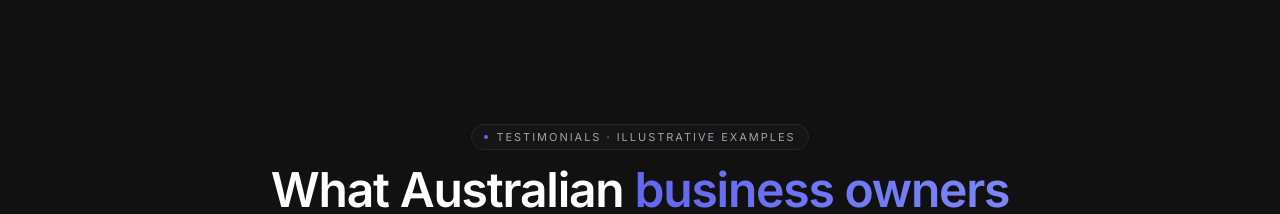
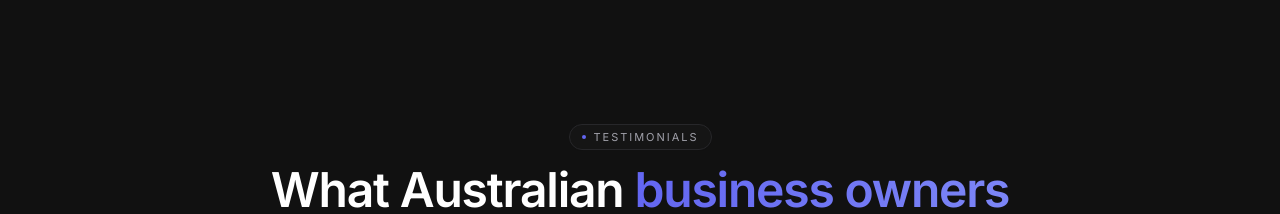
Before and after one commit to sscxzyx/contract-watchdog, a Next.js app: page / in a window 1280 px wide. Shown: the part 5620-5834 px from the top of the page. Built offline with nearby package versions, Linux system fonts and the light colour scheme.

Commit message:
Remove illustrative examples label from testimonials
Co-Authored-By: Claude Sonnet 4.6 <noreply@anthropic.com>

```diff
--- a/components/marketing/Landing.tsx
+++ b/components/marketing/Landing.tsx
@@ -452,7 +452,7 @@ function Testimonials() {
     <section className="py-24 md:py-32 bg-surface">
       <div className="mx-auto max-w-6xl px-6">
         <Reveal>
-          <SectionEyebrow>Testimonials · illustrative examples</SectionEyebrow>
+          <SectionEyebrow>Testimonials</SectionEyebrow>
           <h2 className="text-3xl md:text-5xl font-semibold tracking-tight text-center max-w-3xl mx-auto leading-tight">
             What Australian <span className="text-gradient-indigo">business owners say</span>
           </h2>
```
